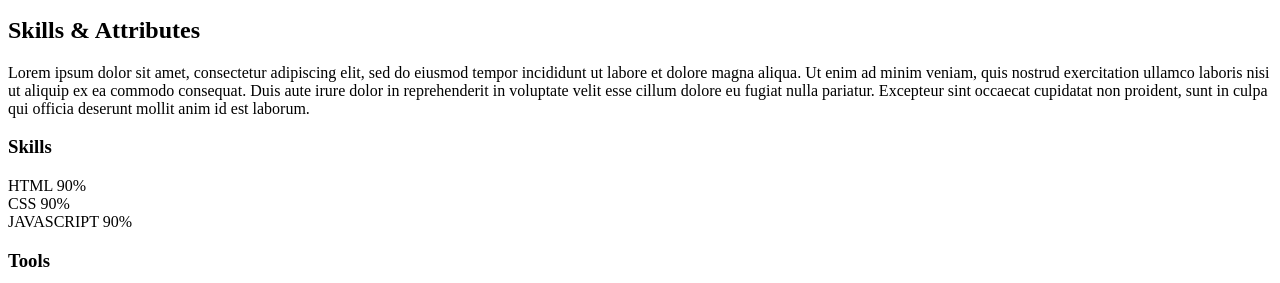
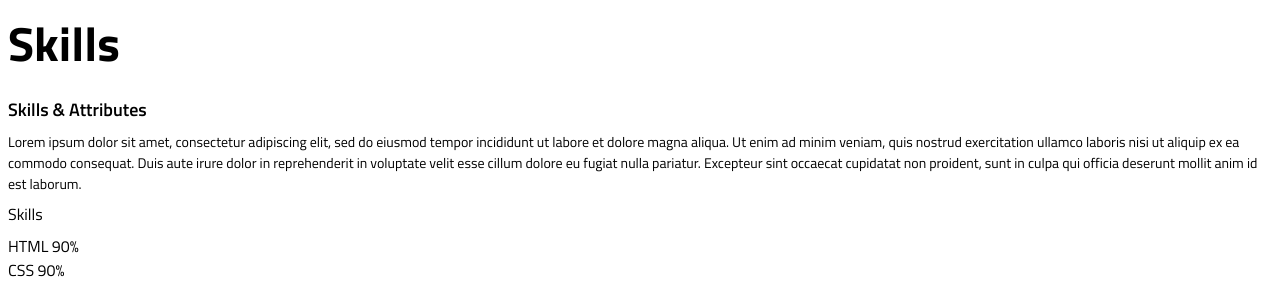
Before and after one commit to jihoo-o/js-basic, a plain HTML site: page index.html in a window 1280 px wide. Shown: the part 2517-2800 px from the top of the page. Drawn offline with Linux system fonts and the light colour scheme.

Commit message:
CSS: Typography

```diff
--- a/index.html
+++ b/index.html
@@ -9,7 +9,9 @@
   <meta name="author" content="Seonhwa">
   <link rel="icon" type="image/png" href="img/favicon-star.png">
   <script src="https://kit.fontawesome.com/8ce431f44f.js" crossorigin="anonymous"></script>
-  <!-- google fonts -->
+  <link rel="preconnect" href="https://fonts.googleapis.com">
+  <link rel="preconnect" href="https://fonts.gstatic.com" crossorigin>
+  <link href="https://fonts.googleapis.com/css2?family=Titillium+Web:wght@400;600;700&display=swap" rel="stylesheet">
   <link rel="stylesheet" href="style.css">
   <script src="main.js" defer></script>
 </head>
@@ -42,7 +44,6 @@
     <button class="home__contact">
       CONTACT ME
     </button>
-
   </section>
 
 <!-- About -->
--- a/style.css
+++ b/style.css
@@ -1,5 +1,7 @@
 :root {
   /* Color */
+--color-black: rgb(0, 0, 0);
+--color-white: rgb(255, 255, 255);
 --color-carolina-blue: #A7B7E8;
 --color-blue-angel: #AED1F2;
 --color-jungle-mist: #A9CFDB;
@@ -15,7 +17,7 @@
 
   /* Font weight */
 --weight-bold: 700;
---weight-semi-bold: 600;
+--weight-medium: 600;
 --weight-regular: 400;
 
   /* Size */
@@ -24,4 +26,34 @@
 /* Universal tags */
 * {
   box-sizing: border-box;
+  font-family: 'Titillium Web', sans-serif;
 }
+
+/* Typography */
+h1 {
+  font-size: var(--font-large);
+  font-weight: var(--weight-bold);
+  color: var(--color-black);
+  margin: 16px 0px;
+}
+
+h2 {
+  font-size: var(--font-regular);
+  font-weight: var(--weight-medium);
+  color: black;
+  margin: 8px 0px;
+}
+
+h3 {
+  font-size: var(--font-small);
+  font-weight: var(--weight-regular);
+  color: var(--color-black);
+  margin: 8px 0px;
+}
+
+p {
+  font-size: var(--font-micro);
+  font-weight: var(--weight-regular);
+  color: var(--color-black);
+  margin: 4px 0px;
+}
```
